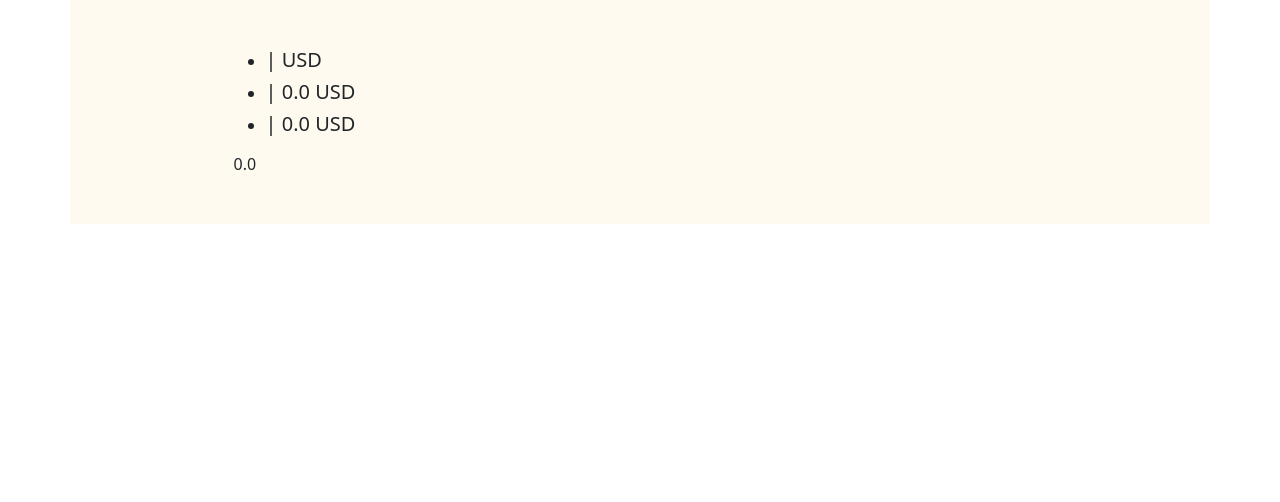
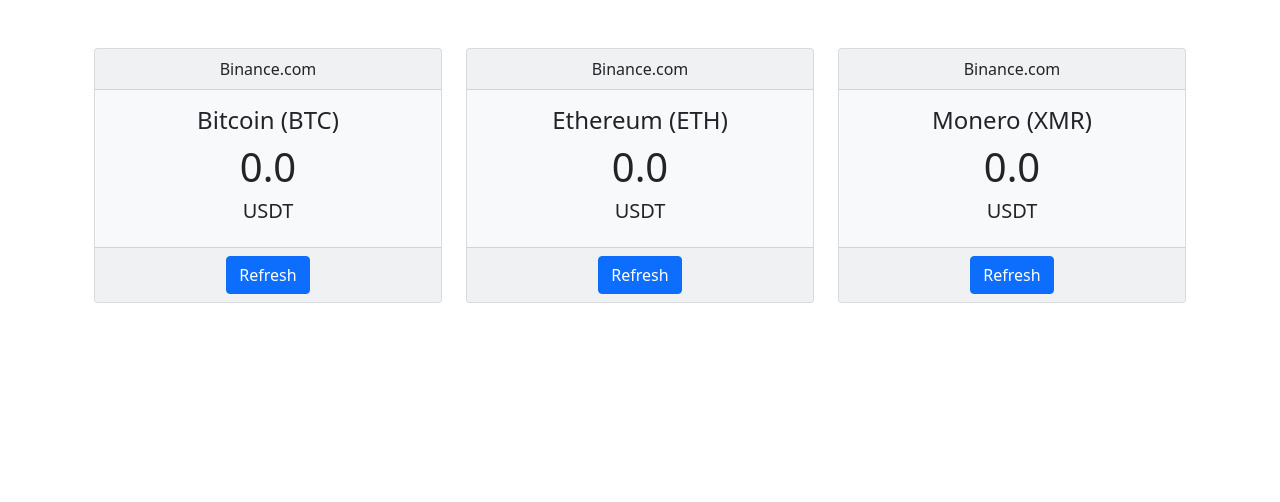
Before and after one commit to Sandmann11/Django-blog, a Django app: page /crypto/ in a window 1280 px wide. Shown: the part 59-561 px from the top of the page. Run offline with Django 3.2, Linux system fonts and the light colour scheme; data that the repository does not hold is empty; some libraries are stand-ins or nearby versions.

Commit message:
Improved and styled the Crypto module

```diff
--- a/blog/models.py
+++ b/blog/models.py
@@ -24,7 +24,7 @@ class Post(models.Model):
 class Crypto(models.Model):
     name = models.CharField(max_length=50)
     symbol = models.CharField(max_length=5)
-    price = models.FloatField(max_length=15)
+    # price = models.FloatField(max_length=15)
     date = models.DateTimeField(default=timezone.now)
 
     def date_added(self):
--- a/blog/static/css/main.css
+++ b/blog/static/css/main.css
@@ -11,9 +11,9 @@ nav {
     color: #141414;
 }
 
-.mainContainer {
+/* .mainContainer {
     background-color:floralwhite;
-}
+} */
 
 /* .navbar-brand {
     color:black;
--- a/blog/templates/blog/crypto.html
+++ b/blog/templates/blog/crypto.html
@@ -6,20 +6,57 @@
 
     {% comment %} {% for coin in coins %} {% endcomment %}
 
-        <div class="container postContainer w-75">
-            <div class="row">
-                <div class="column md-3">
-                    <ul>
-                        <li><h5> {{ btc_symbol }} |  USD</h5></li>
-                        <li><h5> {{ eth_symbol }} | {{ eth_price }} USD</h5></li>
-                        <li><h5> {{ xmr_symbol }} | {{ xmr_price }} USD</h5></li>
-                    </ul>
+        <div class="container postContainer">
+
+            <div class="row justify-content-evenly">
+                <div class="col-md-4 text-center">
+
+                    <div class="card text-center bg-light">
+                        <div class="card-header">
+                        Binance.com
+                        </div>
+                        <div class="card-body">
+                            <h4 class="card-title">Bitcoin (BTC)</h4>
+                            <h1 class="card-text">{{ btc_price }}</h1><h5>USDT</h5>
+                        </div>
+                        <div class="card-footer text-muted">
+                            <button type="button" class="btn btn-primary" onClick="window.location.reload();">Refresh</button>
+                        </div>
+                    </div>
                 </div>
-                <div class="column md-9">{{ btc_price }}
+                <div class="col-md-4">
+                    <div class="card text-center bg-light">
+                        <div class="card-header">
+                        Binance.com
+                        </div>
+                        <div class="card-body">
+                            <h4 class="card-title">Ethereum (ETH)</h4>
+                            <h1 class="card-text">{{ eth_price }}</h1><h5>USDT</h5>
+                        </div>
+                        <div class="card-footer text-muted">
+                            <button type="button" class="btn btn-primary" onClick="window.location.reload();">Refresh</button>
+                        </div>
+                    </div>
+
                 </div>
-
+                <div class="col-md-4">
+                    <div class="card text-center bg-light">
+                        <div class="card-header">
+                        Binance.com
+                        </div>
+                        <div class="card-body">
+                            <h4 class="card-title">Monero (XMR)</h4>
+                            <h1 class="card-text">{{ xmr_price }}</h1><h5>USDT</h5>
+                        </div>
+                        <div class="card-footer text-muted">
+                            <button type="button" class="btn btn-primary" onClick="window.location.reload();">Refresh</button>
+                        </div>
+                    </div>
+                </div>
             </div>
         </div>
+
+
 
 
         {% comment %} <div class="container postContainer w-75">
```
